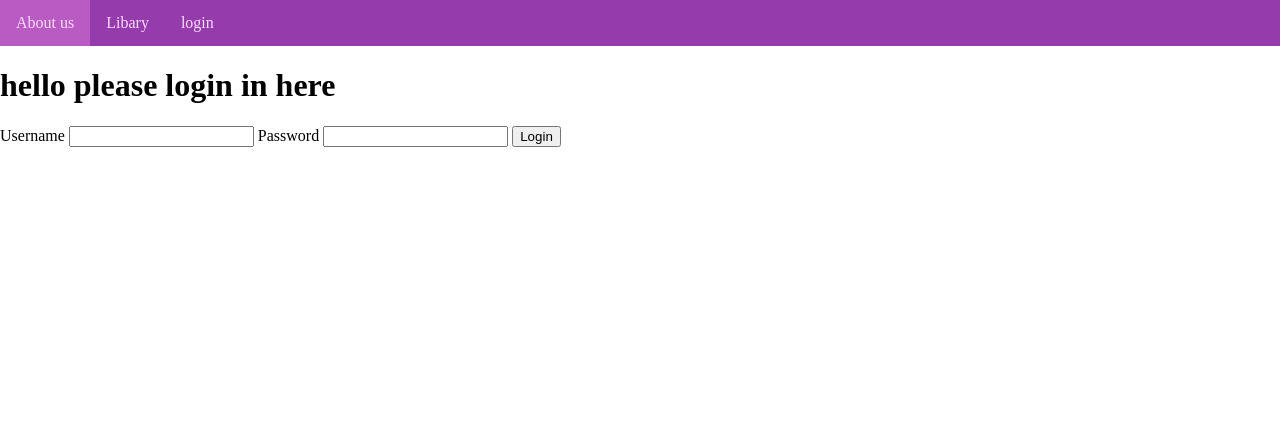
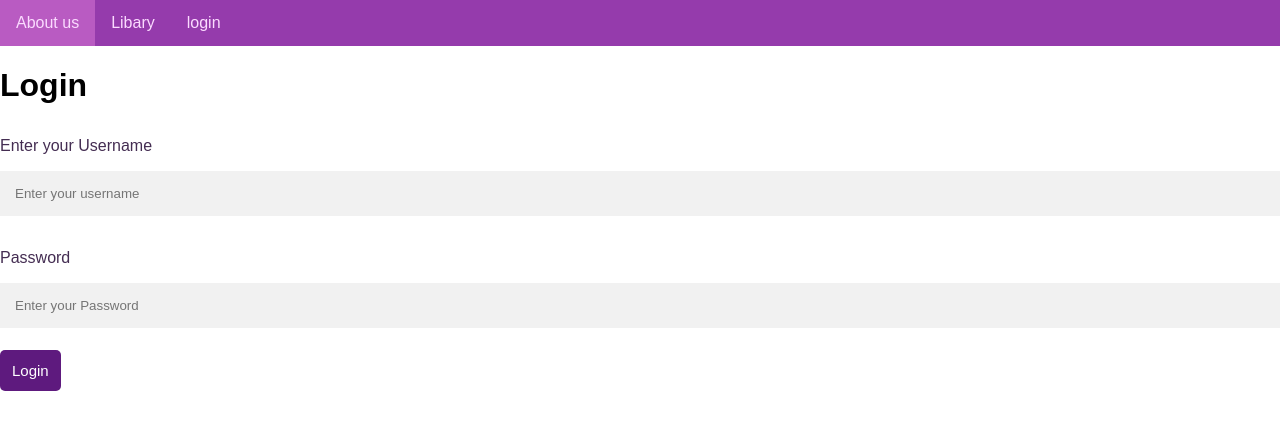
Before and after one commit to VIXIEN-009/Equestria_worldbuilder-, a Flask app: page /login in a window 1280 px wide. Shown: the top 430 px of the page. Run offline with Flask 3, Linux system fonts and the light colour scheme.

Commit message:
30/07/26

```diff
--- a/app.py
+++ b/app.py
@@ -24,7 +24,13 @@ def signup():
 
 @app.route( '/login' )
 def login():
-    return render_template('login.html')
+    print(request.form)
+    if request.method == 'GET':
+        return render_template('login.html', passwords_dont_match=False)
+    elif request.form['psw'] != request.form['psw']:
+        return render_template('login.html', passwords_dont_match=True)
+    else:
+        return redirect('/')
 
 @app.route( '/libary' )
 def libary():
--- a/templates/login.html
+++ b/templates/login.html
@@ -1,12 +1,72 @@
 {% extends 'base.html' %}
 {% include 'nav.html' %}
 {% block content %}
-<h1> hello please login in here  </h1>
+<style>
+ .login-in  {
+    color: rgba(31, 3, 48, 0.836);
+    line-height: 2.5;
+    }
+    body {font-family: Arial, Helvetica, sans-serif;}
+* {box-sizing: border-box}
+
+/* Full-width input fields */
+input[type=text], input[type=password] {
+  width: 100%;
+  padding: 15px;
+  margin: 5px 0 22px 0;
+  display: inline-block;
+  border: none;
+  background: #f1f1f1;
+}
+
+input[type=text]:focus, input[type=password]:focus {
+  background-color: #ddd;
+  outline: none;
+}
+
+hr {
+  border: 1px solid #f1f1f1;
+  margin-bottom: 25px;
+}
+.Login {
+  background-color: #5e1a7e;
+  color: white;
+  font-size: 15px;
+  padding: 12px;
+  border: none;
+  border-radius: 5px;
+  cursor: pointer;
+}
+
+.Login:hover {
+  background-color: #d194da;
+}
+
+.clearfix::after {
+  content: "";
+  clear: both;
+  display: table;
+}
+
+/* Change styles for cancel button and signup button on extra small screens */
+@media screen and (max-width: 300px) {
+  .login {
+     width: 150%;
+  }
+}
+
+
+</style>
+
+<h1> Login </h1>
+<section class="login-in">
 <form action="/login" method="post">
-    <label for="username">Username</label>
-    <input type="text" name="username">
+
+    <label for="username">Enter your Username</label>
+    <input type="text" placeholder="Enter your username" name="username" required>
     <label for="password">Password</label>
-    <input type="password" name="password">
-    <button type="submit">Login</button>
+    <input type="text" placeholder="Enter your Password" name="password" required>
+    <button type="submit" class="Login">Login</button>
+    </section>
 </form>
 {% endblock %}
```
Also changed, not shown: templates/signup.html (+6 -19 lines), database.db, 2 other files.
